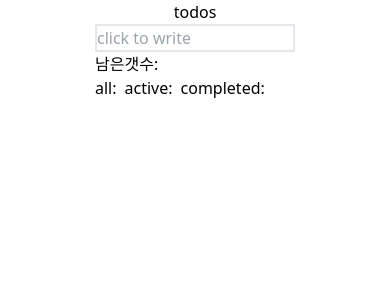
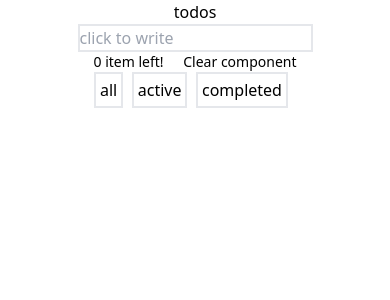
Before and after one commit to yeomdogyeong/Todo_myself, a React (Create React App) app in the folder todo_myself/: page / in a window 390 px wide. Shown: the top 300 px of the page. Built offline with nearby package versions, Linux system fonts and the light colour scheme.

Commit message:
[style]모바일 화면으로 기본구조 설정

```diff
--- a/todo_myself/src/Input.tsx
+++ b/todo_myself/src/Input.tsx
@@ -1,5 +1,6 @@
 import { ChangeEvent, useState } from "react";
 import { MdOutlineCheckBoxOutlineBlank } from "react-icons/md";
+import { MdOutlineCheckBox } from "react-icons/md";
 
 interface TodoType {
   id: number;
@@ -30,7 +31,7 @@ export const Input = () => {
       text: todoMenu[idx].text,
       completed: !todoMenu[idx].completed,
     };
-    return newCompleted;
+    setTodoMenu(newCompleted);
   };
 
   const handleChangeEvent = (e: ChangeEvent<HTMLInputElement>) => {
@@ -38,15 +39,15 @@ export const Input = () => {
   };
 
   return (
-    <>
+    <div className="flex flex-col items-center min-h-screen">
       <input
-        className="border-2 w-[200px]"
+        className="w-full border-2"
         placeholder="click to write"
         onChange={(e) => handleChangeEvent(e)}
         onKeyDown={(e) => handleTodo(e)}
         value={todoText}
       />
-      <div className="w-[200px]">
+      <div className="w-full flex flex-col items-start justify-center">
         {todoMenu.map((todo, idx) => (
           <div
             key={todo.id}
@@ -56,20 +57,32 @@ export const Input = () => {
             {todoMenu[idx].completed === false ? (
               <>
                 <MdOutlineCheckBoxOutlineBlank className="mr-2 cursor-pointer" />{" "}
-                <div>{todo.text}</div>
+                <div key={todo.id}>{todo.text}</div>
               </>
             ) : (
-              <div>hi</div>
+              <>
+                <MdOutlineCheckBox className="mr-2 cursor-pointer" />{" "}
+                <div key={todo.id} className="line-through">
+                  {todo.text}
+                </div>
+              </>
             )}
           </div>
         ))}
-        <span>남은갯수:</span>
-        <div className="flex flex-row">
-          <span className="mr-2">all:</span>
-          <span className="mr-2">active:</span>
-          <span className="mr-2">completed:</span>
+        <div className="flex justify-between w-full px-4 text-sm">
+          <span>
+            {todoMenu.filter((item) => item.completed === false).length} item
+            left!
+          </span>
+          <button>Clear component</button>
+        </div>
+
+        <div className="relative flex justify-evenly items-evenly flex-row w-full px-4">
+          <button className="mr-2 border-2 p-1">all</button>
+          <button className="mr-2 border-2 p-1">active</button>
+          <button className="mr-2 border-2 p-1">completed</button>
         </div>
       </div>
-    </>
+    </div>
   );
 };
```
